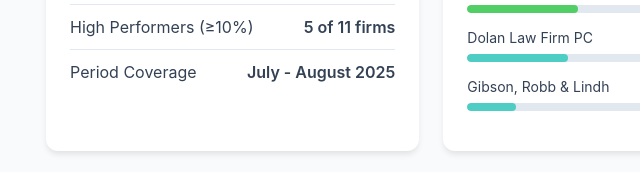
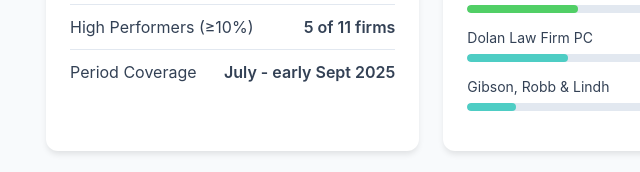
Before and after one commit to edddievaldez/doc-extract-pilot, a plain HTML site: page index.html in a window 1280 px wide. Shown: the part 531-703 px from the top of the page, 10-650 px from the left. Drawn offline with Linux system fonts and the light colour scheme.

Commit message:
Update index.html

```diff
--- a/index.html
+++ b/index.html
@@ -494,7 +494,7 @@
                 </div>
                 <div class="metric-item">
                     <span>Period Coverage</span>
-                    <span class="metric-value">July - August 2025</span>
+                    <span class="metric-value">July - early Sept 2025</span>
                 </div>
             </div>
 
```
